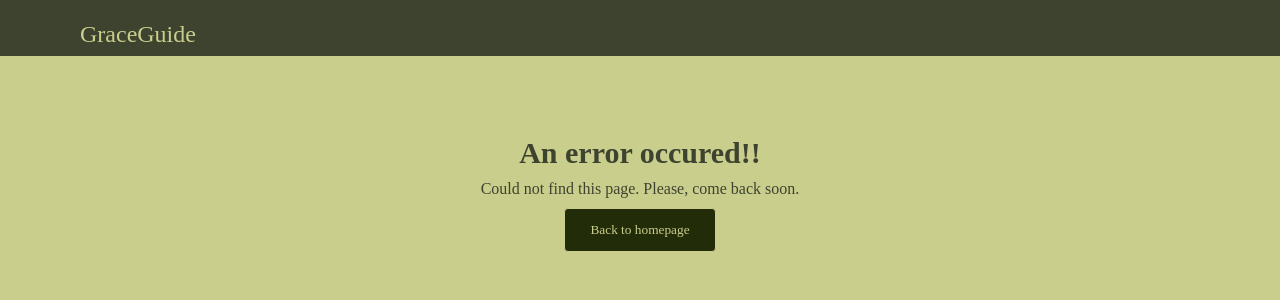
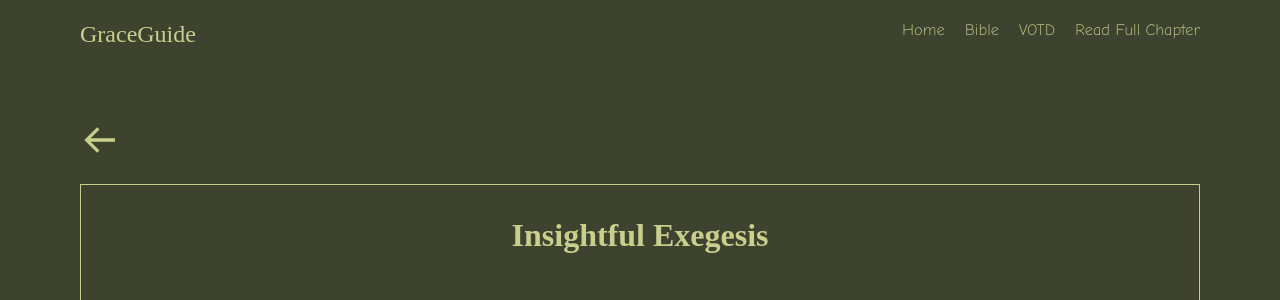
Before and after one commit to earlmorningstar/graceguide, a React (Create React App) app: page /votd-detail in a window 1280 px wide. Shown: the top 300 px of the page. Built offline with nearby package versions, Linux system fonts and the light colour scheme; a web font is replaced by a local one.

Commit message:
Blog Update.

```diff
--- a/src/App.js
+++ b/src/App.js
@@ -17,8 +17,8 @@ const router = createBrowserRouter([
     children: [
       { index: true, element: <HomePage /> },
       { path: "/bible", element: <Bible /> },
-      { path: "/blog", element: <Blog /> },
-      { path: "/blog-detail", element: <BlogDetailPage /> },
+      { path: "/votd", element: <Blog /> },
+      { path: "/votd-detail", element: <BlogDetailPage /> },
       { path: "/bible-reader", element: <BibleReader /> },
     ],
   },
--- a/src/pages/Blog.jsx
+++ b/src/pages/Blog.jsx
@@ -1,5 +1,5 @@
 import "./AllStyles.css";
-import { IoHeartOutline } from "react-icons/io5";
+// import { IoHeartOutline } from "react-icons/io5";
 import { BiArrowBack } from "react-icons/bi";
 import { ClipLoader } from "react-spinners";
 import { useEffect, useState } from "react";
@@ -58,7 +58,7 @@ function Blog() {
   }, []);
 
   const handleVerseClick = () => {
-    navigate("/blog-detail", { state: { verse } });
+    navigate("/votd-detail", { state: { verse } });
   };
 
   const todayDate = formatDate(new Date());
@@ -103,9 +103,7 @@ function Blog() {
                     Full Exegesis Here:
                   </button>
                 </div>
-                <div className="heart-icon">
-                  <IoHeartOutline />
-                </div>
+                <div className="heart-icon">{/* <IoHeartOutline /> */}</div>
               </div>
             )}
             <span>{todayDate}.</span>
@@ -125,9 +123,7 @@ function Blog() {
                   </span>
                   <span>Bible Version: {prevVerse.version}</span>
                 </div>
-                <div className="heart-icon">
-                  <IoHeartOutline />
-                </div>
+                <div className="heart-icon">{/* <IoHeartOutline /> */}</div>
               </div>
             )}
             <span>{yesterdayDate}.</span>
--- a/src/pages/BlogDetailPage.jsx
+++ b/src/pages/BlogDetailPage.jsx
@@ -10,7 +10,7 @@ function BlogDetailPage() {
 
   return (
     <div className="detailPage-parent">
-         <NavLink to='/blog'><span><BiArrowBack color="#c9ce8c" size={40}/></span></NavLink>
+         <NavLink to='/votd'><span><BiArrowBack color="#c9ce8c" size={40}/></span></NavLink>
       <div className="detailPage">
         <h1>Insightful Exegesis</h1>
         {verse && (
--- a/src/pages/Explore.jsx
+++ b/src/pages/Explore.jsx
@@ -12,7 +12,7 @@ function Explore() {
       const todayDate = formatDate(new Date());
 
     const handleViewVotd = () => {
-        navigate("/blog");
+        navigate("/votd");
       };
 
 
--- a/src/pages/RootLayout.jsx
+++ b/src/pages/RootLayout.jsx
@@ -21,7 +21,7 @@ function RootLayout() {
           <NavLink to="/bible" className="root-nav" activeClassName="active" end>
             Bible
           </NavLink>
-          <NavLink to="/blog" className="root-nav" activeClassName="active" end>
+          <NavLink to="/votd" className="root-nav" activeClassName="active" end>
             VOTD
           </NavLink>
           <NavLink
@@ -61,7 +61,7 @@ function RootLayout() {
               Bible
             </NavLink>
             <NavLink
-              to="/blog"
+              to="/votd"
               className="root-nav-dropDown"
               onClick={toggleDropdown}
               end
```
